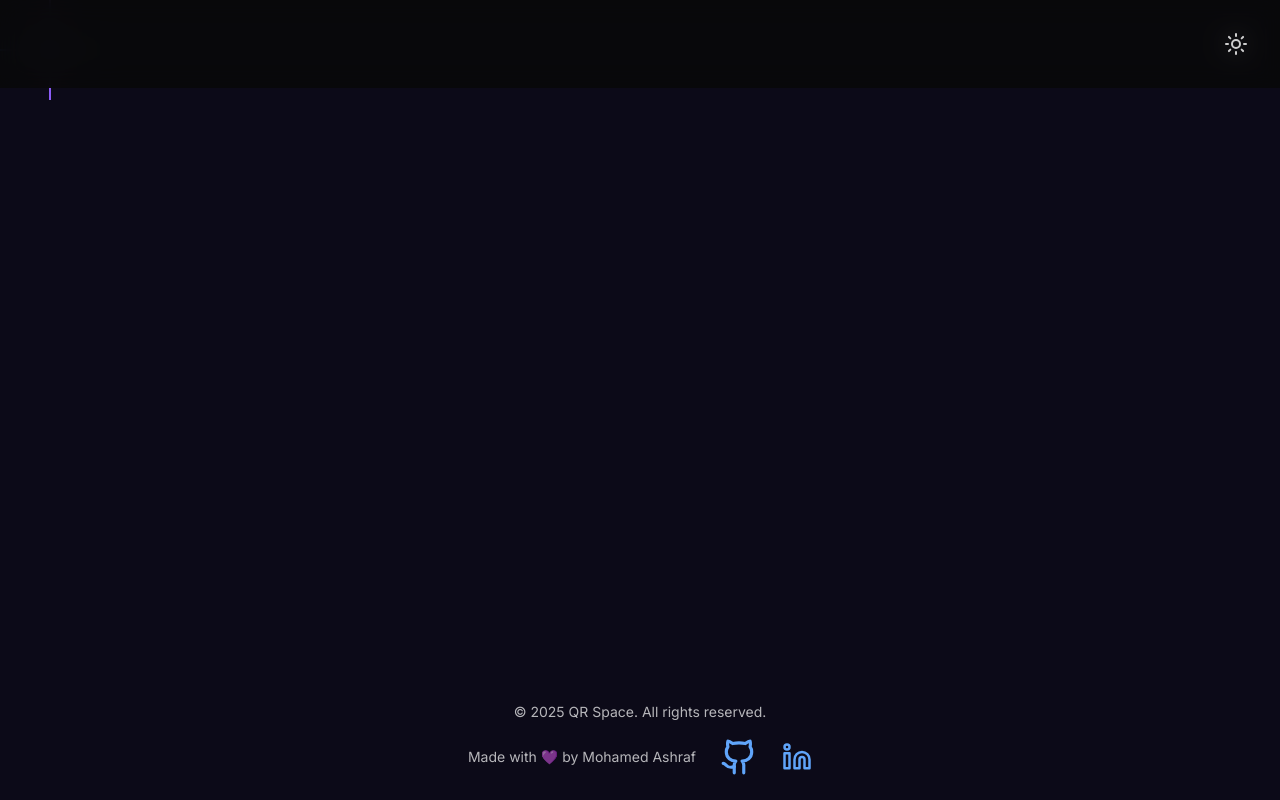
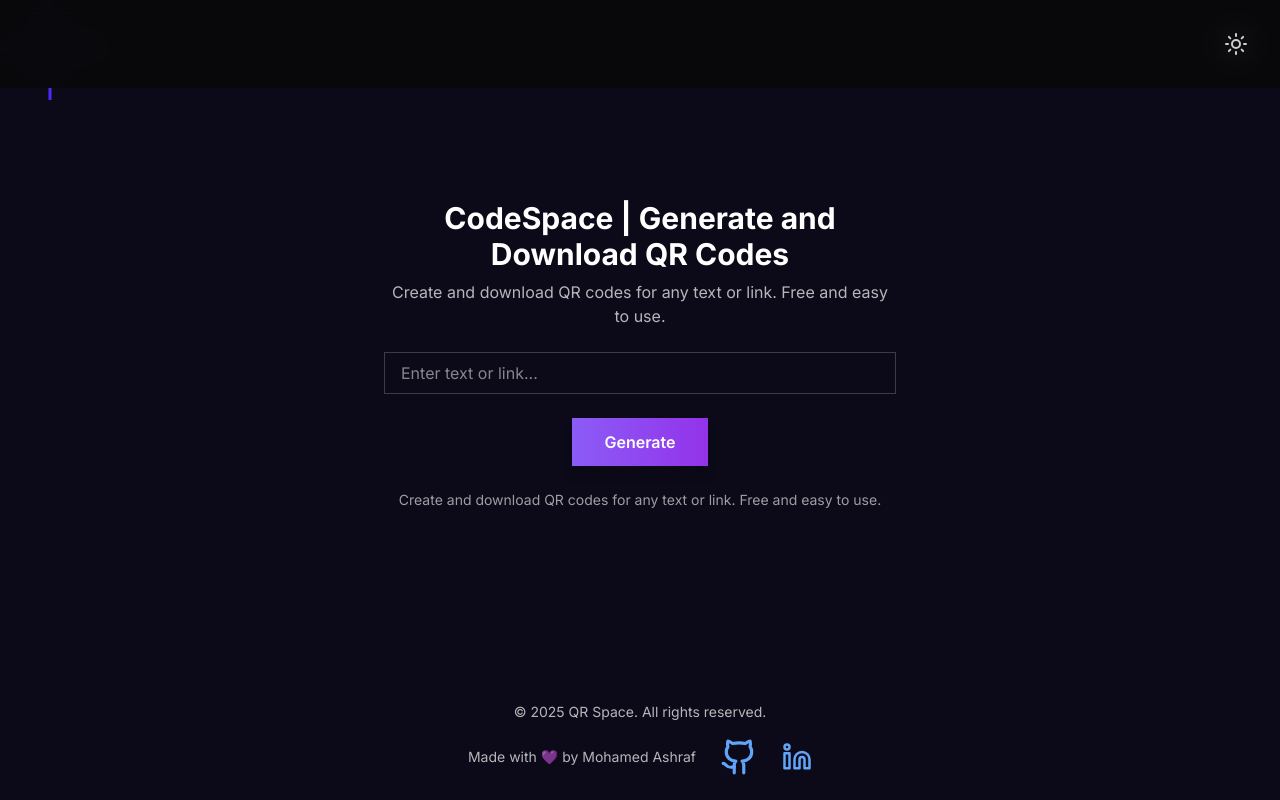
Before and after one commit to MohamedAshraf-a/QR-Space-, a Next.js app: page /en in a window 1280 px wide. Built offline with nearby package versions, Linux system fonts and the light colour scheme.

Commit message:
Update ElectricBorder.tsx

```diff
--- a/src/components/ElectricBorder.tsx
+++ b/src/components/ElectricBorder.tsx
@@ -1,8 +1,24 @@
 'use client';
 
-import { useEffect, useRef } from 'react';
+import { useEffect, useRef, ReactNode } from 'react';
 
-export default function ElectricBorder() {
+interface ElectricBorderProps {
+  children?: ReactNode;       // <- إضافة children
+  color?: string;
+  speed?: number;
+  chaos?: number;
+  thickness?: number;
+  className?: string;
+}
+
+export default function ElectricBorder({
+  children,
+  color = '#5227FF',
+  speed = 1,
+  chaos = 1,
+  thickness = 2,
+  className = '',
+}: ElectricBorderProps) {
   const svgRef = useRef<SVGSVGElement>(null);
 
   useEffect(() => {
@@ -35,46 +51,49 @@ export default function ElectricBorder() {
   }, []);
 
   return (
+    <div className={className}>
       <svg
         ref={svgRef}
         className="absolute top-0 left-0 w-full h-full pointer-events-none"
         xmlns="http://www.w3.org/2000/svg"
       >
-      {/* مثال على خطوط كهربائية عمودية */}
         <line
           x1="50"
           y1="0"
           x2="50"
           y2="100"
-        stroke="#8b5cf6"
-        strokeWidth="2"
+          stroke={color}
+          strokeWidth={thickness}
           className="dy-anim"
         >
           <animate
             attributeName="y2"
             values="0;100;0"
-          dur="0.5s"
+            dur={`${0.5 / speed}s`}
             repeatCount="indefinite"
           />
         </line>
 
-      {/* مثال على خطوط كهربائية أفقية */}
         <line
           x1="0"
           y1="50"
           x2="100"
           y2="50"
-        stroke="#3b82f6"
-        strokeWidth="2"
+          stroke={color}
+          strokeWidth={thickness}
           className="dx-anim"
         >
           <animate
             attributeName="x2"
             values="0;100;0"
-          dur="0.5s"
+            dur={`${0.5 / speed}s`}
             repeatCount="indefinite"
           />
         </line>
       </svg>
+
+      {/* عرض أي محتوى داخل ElectricBorder */}
+      {children}
+    </div>
   );
 }
```
Lines whose indentation alone changed are shown as unchanged.
